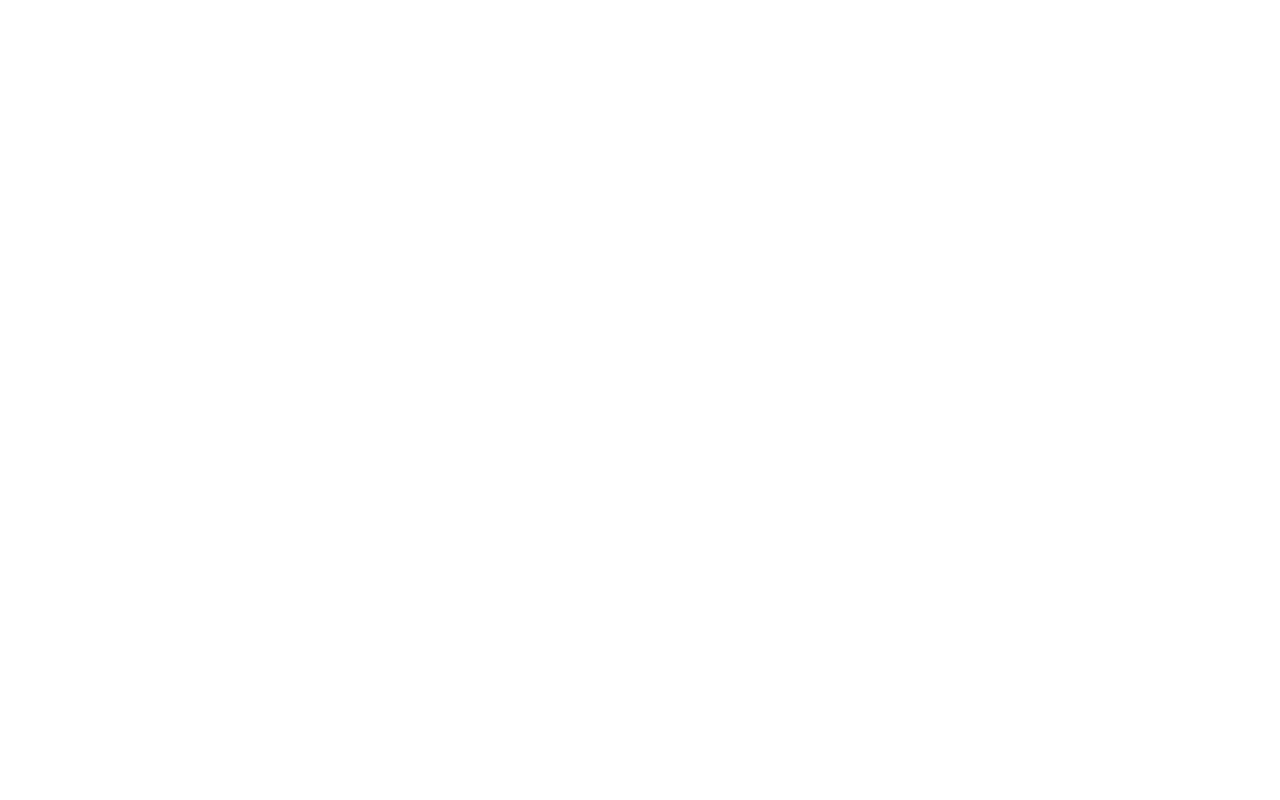
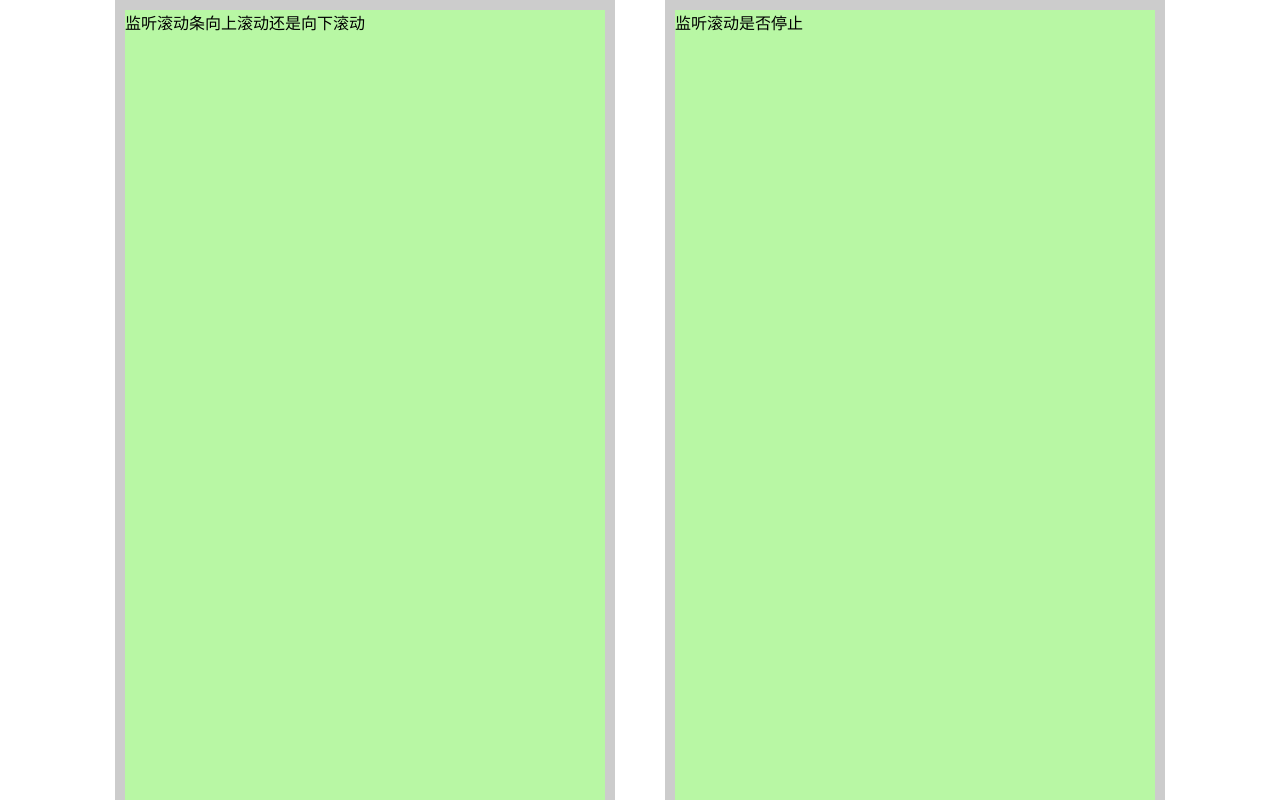
Before and after one commit to dnhyxc/Basics-JS, a plain HTML site: page DOM/scrollbar/index.html in a window 1280 px wide. Drawn offline with Linux system fonts and the light colour scheme.

Commit message:
add scrollbar

```diff
--- a/DOM/scrollbar/index.html
+++ b/DOM/scrollbar/index.html
@@ -5,24 +5,82 @@
   <meta charset="UTF-8">
   <meta name="viewport" content="width=device-width, initial-scale=1.0">
   <title>scrollbar</title>
+  <style>
+    * {
+      margin: 0;
+      padding: 0;
+    }
+
+    body,
+    html {
+      width: 100%;
+      height: 100%;
+      display: flex;
+      justify-content: center;
+    }
+
+    body :first-child {
+      margin-right: 50px;
+    }
+
+    .parent {
+      box-sizing: border-box;
+      height: 100%;
+      width: 500px;
+      background-color: #ccc;
+      padding: 10px 10px;
+      overflow: auto;
+    }
+
+    .child {
+      width: 100%;
+      height: 1200px;
+      background-color: rgb(184, 247, 164);
+    }
+  </style>
 </head>
 
 <body>
+  <div class="parent" id="scroll">
+    <div class="child">监听滚动条向上滚动还是向下滚动</div>
+  </div>
+  <div class="parent" id="scroll1">
+    <div class="child">监听滚动是否停止</div>
+  </div>
   <script>
+    const scroll = document.getElementById('scroll');
     let currentVal = 0;
     let scrollVal = 0;
-    document.body.onscroll = () => {
+    // 监听滚动条向上滚动还是向下滚动
+    scroll.onscroll = function () {
       // 每滚动一次，就会重新赋值
       currentVal = scrollVal;
-      scrollVal = document.body.scrollTop;
+      scrollVal = scroll.scrollTop;
       if (currentVal < scrollVal) {
         //滚动条下滑，实现下滑效果
-        console.log('下滑');
+        console.log('向下滚动');
       } else {
         //滚动条上滑，实现上滑效果
-        console.log('上滑');
+        console.log('向上滚动');
       }
-    };
+    }
+
+
+    // 监听滚动条滚动是否停止
+    let scrollTop1 = 0;
+    let scrollTop2 = 0;
+    let timer = null;
+    const scroll1 = document.getElementById('scroll1');
+    scroll1.onscroll = function () {
+      clearTimeout(timer);
+      scrollTop1 = scroll1.scrollTop;
+      setTimeout(() => {
+        scrollTop2 = scroll1.scrollTop;
+        if (scrollTop1 === scrollTop2) {
+          console.log('滚动停止了')
+        }
+      }, 500);
+    }
   </script>
 </body>
 
```
